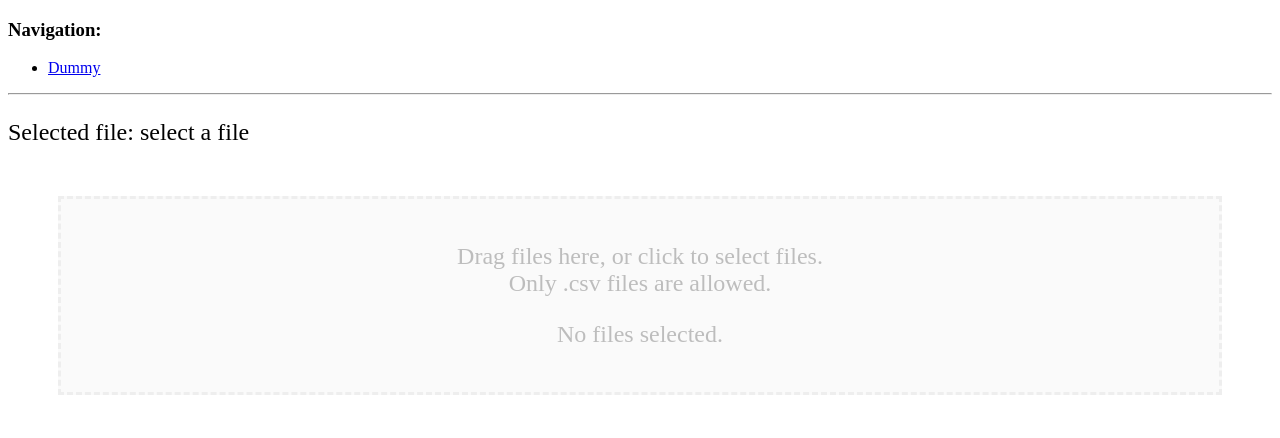
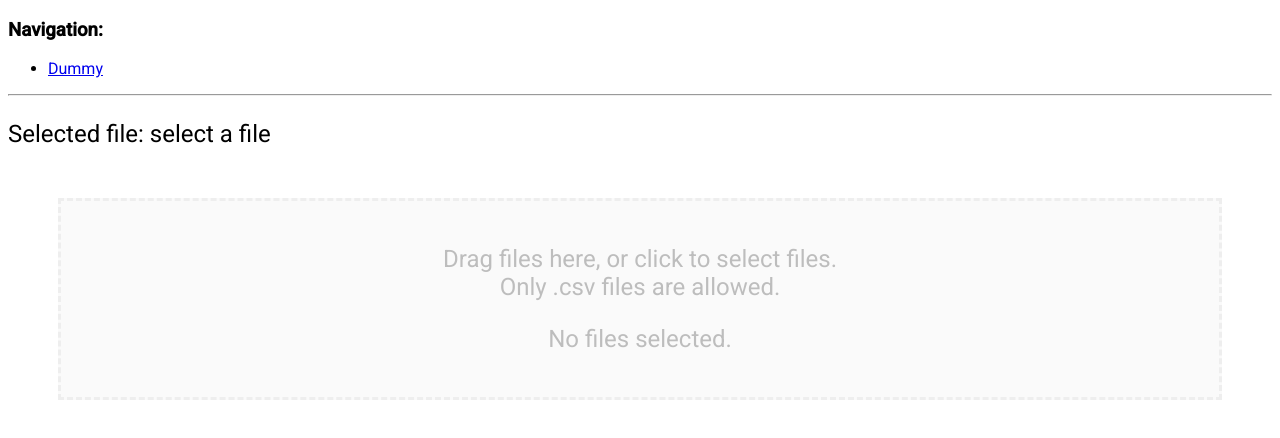
Before and after one commit to umbraperf/umbraperf, a React app: page /dummy in a window 1280 px wide. Shown: the top 438 px of the page. Built offline with nearby package versions, Linux system fonts and the light colour scheme; the HTML template or start-up script is replaced by a standard one.

Commit message:
material ui font, material ui loader

```diff
--- a/src/dummy.tsx
+++ b/src/dummy.tsx
@@ -7,6 +7,7 @@ import Dropzone, { DropEvent, DropzoneState, FileRejection } from 'react-dropzon
 import * as profiler_core from '../crate/pkg';
 
 import styles from './dummy.module.css';
+import { CircularProgress } from '@material-ui/core';
 
 interface Props {
     helloworld: string;
@@ -60,7 +61,7 @@ class Dummy extends React.Component<Props> {
         if (this.props.fileName) {
             console.log(this.props.resultLoading);
             if (this.props.resultLoading) {
-                this.props.setResult("loading result...");
+                this.props.setResult("loading");
             } else {
                 this.props.setResult(this.props.result);
             }
@@ -140,7 +141,10 @@ class Dummy extends React.Component<Props> {
 
             <div className={"resultArea"} {...this.awaitResultFromCore()} >
                 <p>
-                    {this.props.result}
+                    {this.props.resultLoading ?
+                    <CircularProgress />
+                    :
+                    this.props.result}
                 </p>
             </div>
         </div>;
--- a/src/globals.css
+++ b/src/globals.css
@@ -1,3 +1,7 @@
+@import url('https://fonts.googleapis.com/css?family=Roboto:300,400,500&display=swap');
+
+html { font-family: 'Roboto', sans-serif; }
+
 :root {
     --some_cool_css_variable: rgb(30, 30, 30);
 }
```
